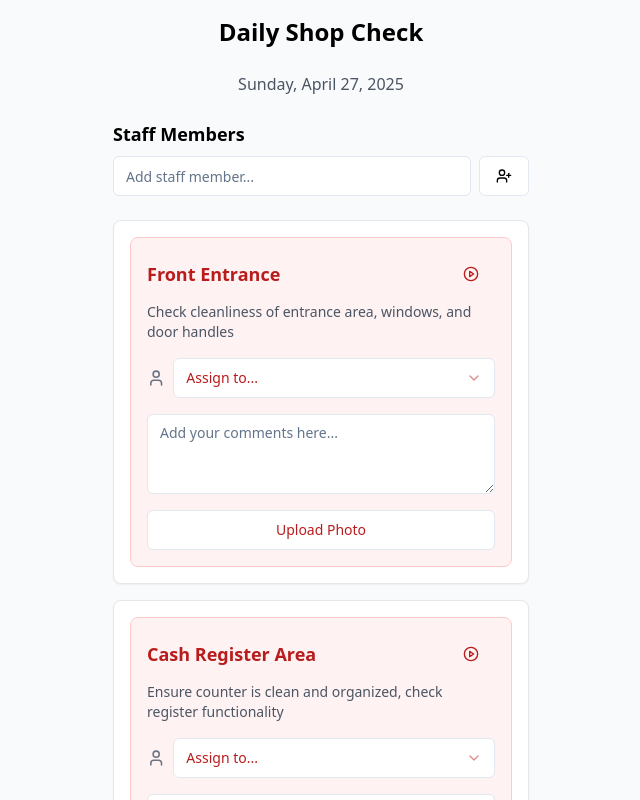
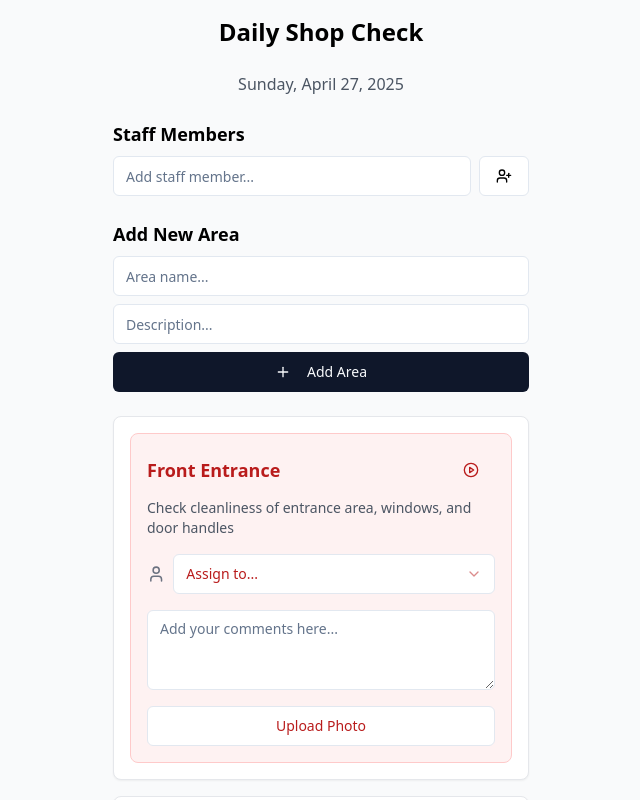
Before and after one commit to lawnmowermadala/shop-spot-check-daily, a React (Vite) app: page / in a window 1280 px wide. Shown: the top 800 px of the page, without its empty margins (319-959 px from the left). Built offline with nearby package versions, Linux system fonts and the light colour scheme.

Commit message:
Add shop area and assignee status.

```diff
--- /dev/null
+++ b/src/components/AreaManager.tsx
@@ -0,0 +1,48 @@
+
+import React, { useState } from 'react';
+import { Button } from "@/components/ui/button";
+import { Input } from "@/components/ui/input";
+import { Plus } from 'lucide-react';
+
+interface AreaManagerProps {
+  areas: Array<{ area: string; description: string }>;
+  onAddArea: (area: string, description: string) => void;
+}
+
+const AreaManager: React.FC<AreaManagerProps> = ({ areas, onAddArea }) => {
+  const [newArea, setNewArea] = useState('');
+  const [newDescription, setNewDescription] = useState('');
+
+  const handleAddArea = () => {
+    if (newArea.trim() && newDescription.trim()) {
+      onAddArea(newArea.trim(), newDescription.trim());
+      setNewArea('');
+      setNewDescription('');
+    }
+  };
+
+  return (
+    <div className="mb-6 space-y-2">
+      <h2 className="text-lg font-semibold">Add New Area</h2>
+      <div className="space-y-2">
+        <Input
+          placeholder="Area name..."
+          value={newArea}
+          onChange={(e) => setNewArea(e.target.value)}
+          className="mb-2"
+        />
+        <Input
+          placeholder="Description..."
+          value={newDescription}
+          onChange={(e) => setNewDescription(e.target.value)}
+        />
+        <Button onClick={handleAddArea} className="w-full">
+          <Plus className="h-4 w-4 mr-2" />
+          Add Area
+        </Button>
+      </div>
+    </div>
+  );
+};
+
+export default AreaManager;
--- a/src/components/ChecklistItem.tsx
+++ b/src/components/ChecklistItem.tsx
@@ -9,13 +9,26 @@ interface ChecklistItemProps {
   area: string;
   description: string;
   assignees: { id: string; name: string }[];
+  onAssign: (assigneeId: string) => void;
+  isAssigned: boolean;
 }
 
-const ChecklistItem: React.FC<ChecklistItemProps> = ({ area, description, assignees }) => {
+const ChecklistItem: React.FC<ChecklistItemProps> = ({
+  area,
+  description,
+  assignees,
+  onAssign,
+  isAssigned
+}) => {
   const [status, setStatus] = useState<'needs-check' | 'in-progress' | 'done'>('needs-check');
   const [comment, setComment] = useState('');
   const [photoUrl, setPhotoUrl] = useState<string | null>(null);
   const [assigneeId, setAssigneeId] = useState('');
+
+  const handleAssigneeChange = (id: string) => {
+    setAssigneeId(id);
+    onAssign(id);
+  };
 
   const handlePhotoUpload = (e: React.ChangeEvent<HTMLInputElement>) => {
     const file = e.target.files?.[0];
@@ -47,7 +60,14 @@ const ChecklistItem: React.FC<ChecklistItemProps> = ({ area, description, assign
     <Card className="mb-4 p-4">
       <div className={`status-${status} rounded-lg p-4 border`}>
         <div className="flex justify-between items-center mb-2">
-          <h3 className="text-lg font-semibold">{area}</h3>
+          <div>
+            <h3 className="text-lg font-semibold">{area}</h3>
+            {isAssigned && (
+              <span className="text-xs text-green-600 font-medium">
+                Assigned for today
+              </span>
+            )}
+          </div>
           <Button variant="ghost" onClick={cycleStatus}>
             {getStatusIcon()}
           </Button>
@@ -56,7 +76,7 @@ const ChecklistItem: React.FC<ChecklistItemProps> = ({ area, description, assign
 
         <AssigneeSelect
           value={assigneeId}
-          onChange={setAssigneeId}
+          onChange={handleAssigneeChange}
           assignees={assignees}
         />
 
--- a/src/pages/Index.tsx
+++ b/src/pages/Index.tsx
@@ -3,8 +3,14 @@ import ChecklistItem from '@/components/ChecklistItem';
 import { Button } from '@/components/ui/button';
 import { Input } from '@/components/ui/input';
 import { UserPlus } from 'lucide-react';
+import AreaManager from '@/components/AreaManager';
 
-const shopAreas = [
+interface Area {
+  area: string;
+  description: string;
+}
+
+const initialShopAreas: Area[] = [
   {
     area: "Front Entrance",
     description: "Check cleanliness of entrance area, windows, and door handles"
@@ -48,8 +54,10 @@ const shopAreas = [
 ];
 
 const Index = () => {
+  const [areas, setAreas] = useState<Area[]>(initialShopAreas);
   const [assignees, setAssignees] = useState<{ id: string; name: string }[]>([]);
   const [newAssigneeName, setNewAssigneeName] = useState('');
+  const [assignedAreas, setAssignedAreas] = useState<Record<string, string>>({});
 
   const handleAddAssignee = () => {
     if (newAssigneeName.trim()) {
@@ -59,6 +67,17 @@ const Index = () => {
       ]);
       setNewAssigneeName('');
     }
+  };
+
+  const handleAddArea = (area: string, description: string) => {
+    setAreas([...areas, { area, description }]);
+  };
+
+  const handleAssignment = (areaName: string, assigneeId: string) => {
+    setAssignedAreas(prev => ({
+      ...prev,
+      [areaName]: assigneeId
+    }));
   };
 
   return (
@@ -93,13 +112,17 @@ const Index = () => {
         )}
       </div>
 
+      <AreaManager areas={areas} onAddArea={handleAddArea} />
+
       <div className="space-y-4">
-        {shopAreas.map((area, index) => (
+        {areas.map((area, index) => (
           <ChecklistItem
             key={index}
             area={area.area}
             description={area.description}
             assignees={assignees}
+            onAssign={(assigneeId) => handleAssignment(area.area, assigneeId)}
+            isAssigned={!!assignedAreas[area.area]}
           />
         ))}
       </div>
```
